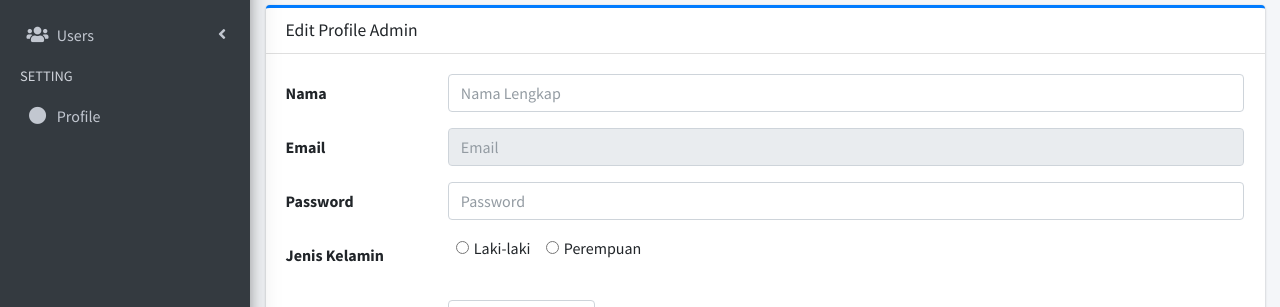
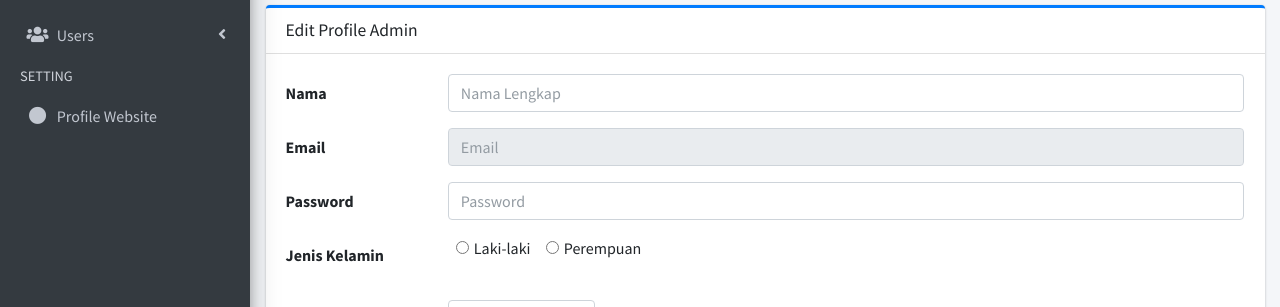
Before and after one commit to diazadha/Intrvrt.me-Website_Project, a CodeIgniter app: page /database/index.php/admin/account/index in a window 1280 px wide. Shown: the part 125-432 px from the top of the page. Run offline with CodeIgniter, Linux system fonts and the light colour scheme; some libraries are stand-ins or nearby versions.

Commit message:
update adminlte

```diff
--- a/application/views/template/adminlte.php
+++ b/application/views/template/adminlte.php
@@ -185,9 +185,9 @@
           </li>
           <li class="nav-header">SETTING</li>
           <li class="nav-item">
-            <a href="#" class="nav-link">
+            <a href="<?=base_url('admin/profile')?>" class="nav-link">
               <i class="fas fa-circle nav-icon"></i>
-              <p>Profile</p>
+              <p>Profile Website</p>
             </a>
           </li>
         </ul>
```
